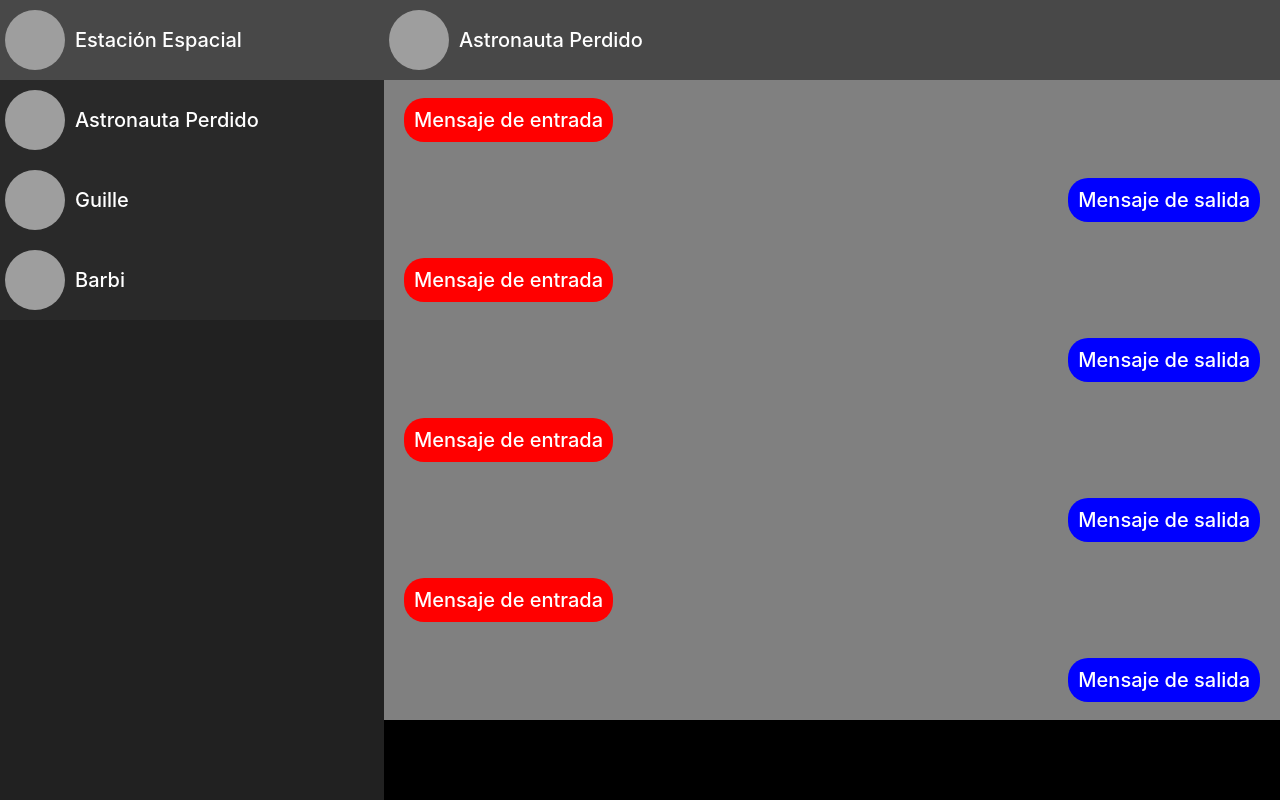
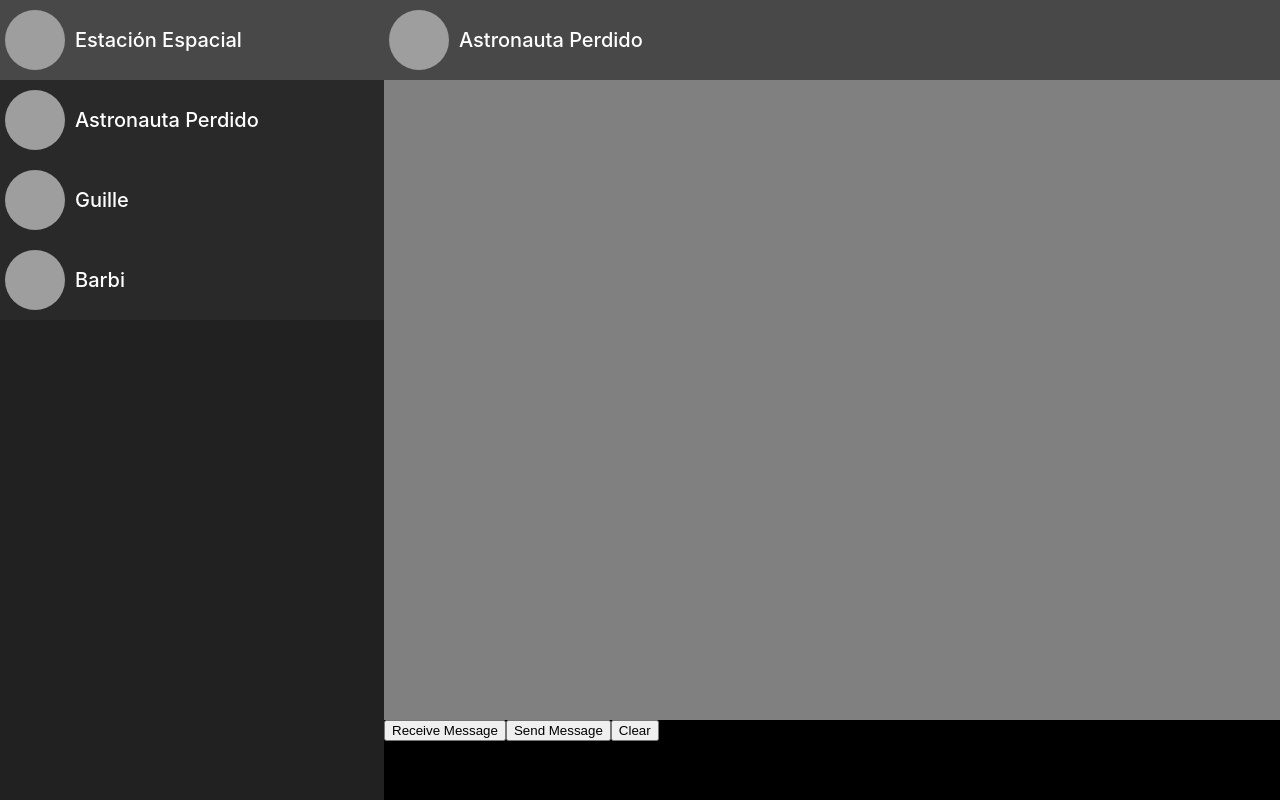
Before and after one commit to babettsan/coba13, a React (Create React App) app: page /ship in a window 1280 px wide. Built offline with nearby package versions, Linux system fonts and the light colour scheme; grey boxes are pictures that could not be loaded.

Commit message:
Botones de Mensajes

```diff
--- a/src/Pages/Ship.jsx
+++ b/src/Pages/Ship.jsx
@@ -1,4 +1,4 @@
-import React from 'react'
+import React, { useState } from 'react'
 import LeftHeader from '../Components/LeftHeader'
 import LeftContact from '../Components/LeftContact'
 import RightHeader from '../Components/RightHeader'
@@ -39,6 +39,26 @@ const RightSideFooter = styled.div`
 `
 
 const Ship = () => {
+
+    const [messages, setMessages] = useState([])
+
+    const handleIn = () => {
+        setMessages([...messages, {
+            message: 'Mensaje de entrada'
+        }])
+    }
+    const handleOut = () => {
+        setMessages([...messages, {
+            answer: 'Mensaje de salida'
+        }])
+    }
+
+    const handleClear = () => {
+        setMessages([])
+    }
+
+    console.log(messages)
+
     return (
         <Container>
             <LeftSide>
@@ -50,20 +70,18 @@ const Ship = () => {
             <RightSide>
                 <RightHeader/>
                 <RightSideContent>
-                    <RightMessageIn message='Mensaje de entrada'/>
-                    <RightMessageOut message='Mensaje de salida'/>
-                    <RightMessageIn message='Mensaje de entrada'/>
-                    <RightMessageOut message='Mensaje de salida'/>
-                    <RightMessageIn message='Mensaje de entrada'/>
-                    <RightMessageOut message='Mensaje de salida'/>
-                    <RightMessageIn message='Mensaje de entrada'/>
-                    <RightMessageOut message='Mensaje de salida'/>
-                    <RightMessageIn message='Mensaje de entrada'/>
-                    <RightMessageOut message='Mensaje de salida'/>
-                    <RightMessageIn message='Mensaje de entrada'/>
-                    <RightMessageOut message='Mensaje de salida'/>
+                    {messages.map((m) => (
+                        <>
+                        {(m.message) ? <RightMessageIn message={m.message}/> : null}
+                        {(m.answer) ? <RightMessageOut message={m.answer}/> : null}
+                        </>
+                    ))}
                 </RightSideContent>
-                <RightSideFooter/>
+                <RightSideFooter>
+                    <button onClick={handleIn}>Receive Message</button>
+                    <button onClick={handleOut}>Send Message</button>
+                    <button onClick={handleClear}>Clear</button>
+                </RightSideFooter>
             </RightSide>
         </Container>
     )
```
